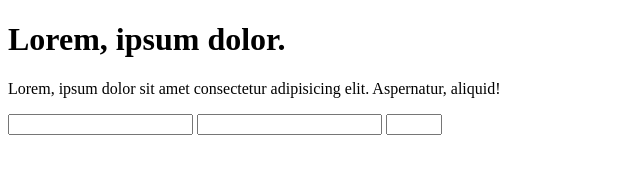
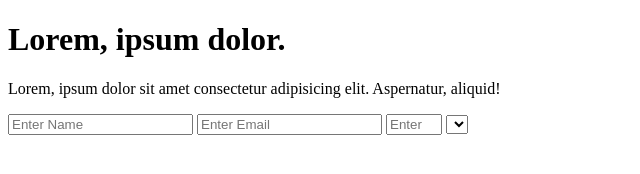
Before and after one commit to peteryeungtt/project123, a plain HTML site: page index.html in a window 1280 px wide. Shown: the whole page, without its empty margins (0-640 px from the left). Drawn offline with Linux system fonts and the light colour scheme.

Commit message:
added select element with id

```diff
--- a/index.html
+++ b/index.html
@@ -1,5 +1,6 @@
 <!DOCTYPE html>
 <html lang="en">
+
 <head>
     <meta charset="UTF-8" />
     <meta http-equiv="X-UA-Compatible" content="IE=edge" />
@@ -14,12 +15,14 @@
         aliquid!
     </p>
     <form action="" id="survey-form">
-      <input type="text" id="name" />
-      <input type="email" name="" id="email" />
-      <input type="number" id="number" min="8" max="10" />
+        <input type="text" id="name" placeholder="Enter Name" />
+        <input type="email" name="" id="email" placeholder="Enter Email" />
+        <input type="number" id="number" min="8" max="10" placeholder="Enter Number" />
         <label for="" id="name-label"></label>
         <label for="" id="email-label"></label>
         <label for="" id="number-label"></label>
+        <select name="" id="dropdown"></select>
     </form>
 </body>
+
 </html>
```
Lines whose indentation alone changed are shown as unchanged.
